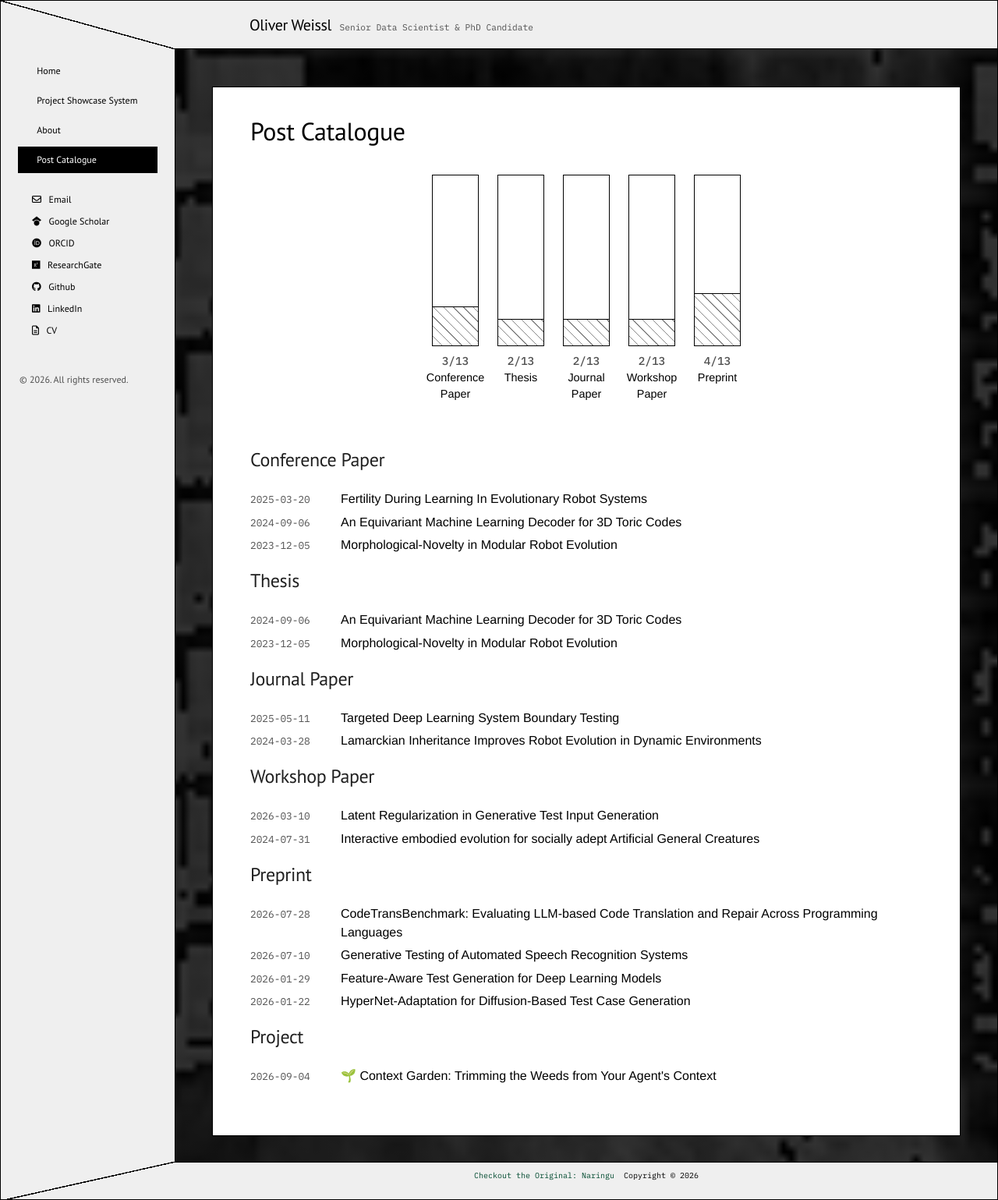
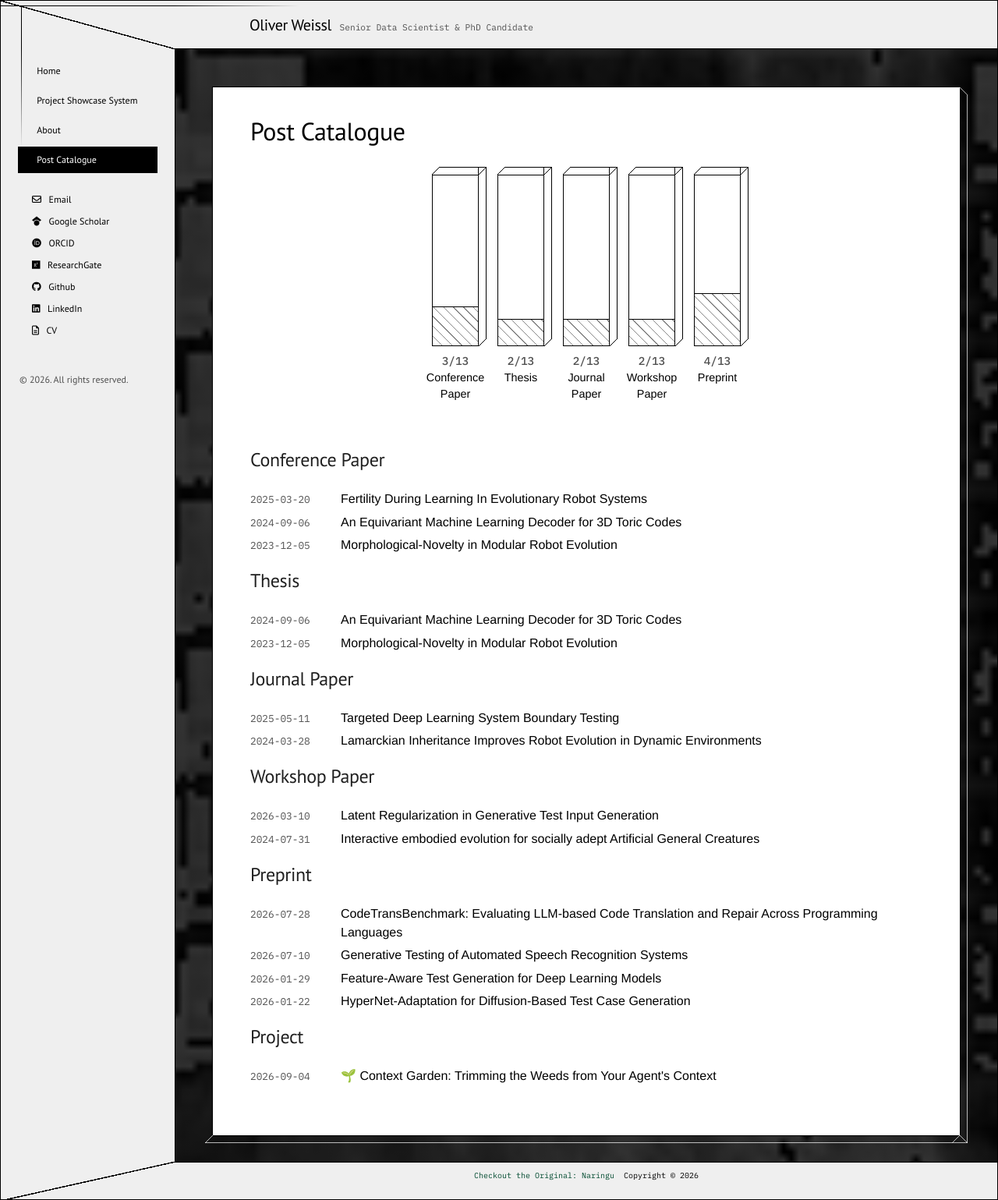
Before and after one commit to oliverweissl/oliverweissl.github.io, a Jekyll site: the page built from category.html, in a window 1280 px wide. Shown: the whole page at 78% size. Built offline with Jekyll 4.4.1, drawn with Linux system fonts in a browser that asks for light colours; nearby versions of some CDN libraries.

Commit message:
Impossible geometry, sparingly: corner joint, slab edge, prism bars
- Top-left frame joint drawn mitred while the header face line runs
  through it
- Content box depth edge seen from two contradicting directions
- Post Catalogue bars as prisms with an edge showing through the top

Co-Authored-By: Claude Opus 5.5 (1M context) <noreply@anthropic.com>

```diff
--- a/_layouts/default.html
+++ b/_layouts/default.html
@@ -24,6 +24,7 @@
         </div>
         {% include footer.html %}
     </div>
+    <div class="frame-corner" aria-hidden="true"></div>
     </div>
  </body>
 </html>
--- a/public/css/refresh.css
+++ b/public/css/refresh.css
@@ -747,3 +747,135 @@ body,
     animation: none;
   }
 }
+
+/*
+ * Impossible geometry, used sparingly (desktop only)
+ */
+.frame-corner {
+  display: none;
+}
+@media (min-width: 48.01em) {
+  /*
+   * 1. Impossible corner: the top-left joint is drawn mitred, yet the header's
+   *    face line runs straight through it to the page edge, as if the header
+   *    also passed over the sidebar. The sidebar's face line starts where the
+   *    two meet on the mitre. Both lines fade out along their beams.
+   */
+  .frame-corner {
+    --f: .12;
+    display: block;
+    position: fixed;
+    top: 0;
+    left: 0;
+    z-index: 20;
+    pointer-events: none;
+  }
+  .frame-corner::before,
+  .frame-corner::after {
+    content: "";
+    position: absolute;
+  }
+  .frame-corner::before {
+    top: calc(var(--f) * var(--head-h));
+    left: 0;
+    width: calc(var(--sidebar-w) + 160px);
+    height: 1px;
+    background: linear-gradient(to right, var(--ink) var(--sidebar-w), transparent);
+  }
+  .frame-corner::after {
+    top: calc(var(--f) * var(--head-h));
+    left: calc(var(--f) * var(--sidebar-w));
+    width: 1px;
+    height: calc(var(--head-h) + 120px);
+    background: linear-gradient(to bottom, var(--ink) calc((1 - var(--f)) * var(--head-h)), transparent);
+  }
+
+  /*
+   * 2. Impossible slab: the white box gets a depth edge, but its right side is
+   *    seen from the left (depth goes down-right) while its bottom is seen from
+   *    the right (depth goes down-left). The two faces split at the
+   *    bottom-right corner, which no real box can do.
+   */
+  .container.content {
+    --d: 10px;
+    --edge: rgba(255, 255, 255, .7);
+    --diag: transparent calc(50% - .6px), var(--edge) calc(50% - .6px), var(--edge) calc(50% + .6px), transparent calc(50% + .6px);
+    position: relative;
+  }
+  .container.content::before,
+  .container.content::after {
+    content: "";
+    position: absolute;
+    pointer-events: none;
+  }
+  /* leave room between the box's depth edge and the footer */
+  .scrollable-content {
+    max-height: calc(100vh - 275px);
+  }
+  /* right face, depth (+d, +d) */
+  .container.content::before {
+    top: 0;
+    left: 100%;
+    width: var(--d);
+    height: calc(100% + var(--d));
+    background:
+      linear-gradient(to top right, var(--diag)) left top / var(--d) var(--d) no-repeat,
+      linear-gradient(var(--edge), var(--edge)) right bottom / 1px calc(100% - var(--d)) no-repeat,
+      linear-gradient(to top right, var(--diag)) left bottom / var(--d) var(--d) no-repeat;
+  }
+  /* bottom face, depth (-d, +d), plus the base line joining both faces */
+  .container.content::after {
+    top: 100%;
+    left: calc(-1 * var(--d));
+    width: calc(100% + 2 * var(--d));
+    height: var(--d);
+    background:
+      linear-gradient(to bottom right, var(--diag)) left top / var(--d) var(--d) no-repeat,
+      linear-gradient(to bottom right, var(--diag)) right var(--d) top 0 / var(--d) var(--d) no-repeat,
+      linear-gradient(var(--edge), var(--edge)) left bottom / 100% 1px no-repeat;
+  }
+}
+
+/*
+ * 3. Post Catalogue: bars drawn as prisms (top face and right side face), with
+ *    the front-right edge continuing up through the top face where it should
+ *    be hidden, as in the impossible cube.
+ */
+.category-bar-container {
+  --d: 10px;
+  --diag: transparent calc(50% - .6px), var(--ink) calc(50% - .6px), var(--ink) calc(50% + .6px), transparent calc(50% + .6px);
+  overflow: visible;
+}
+.category-bar-container::before,
+.category-bar-container::after {
+  content: "";
+  position: absolute;
+  pointer-events: none;
+}
+/* right side face, depth (+d, -d) */
+.category-bar-container::before {
+  top: calc(-1 * var(--d) - 1px);
+  left: calc(100% + 1px);
+  width: var(--d);
+  height: calc(100% + var(--d) + 2px);
+  background:
+    linear-gradient(to bottom right, var(--diag)) left top / var(--d) var(--d) no-repeat,
+    linear-gradient(var(--ink), var(--ink)) right top / 1px calc(100% - var(--d)) no-repeat,
+    linear-gradient(to bottom right, var(--diag)) left bottom / var(--d) var(--d) no-repeat;
+}
+/* top face, plus the edge that shows through it */
+.category-bar-container::after {
+  top: calc(-1 * var(--d) - 1px);
+  left: -1px;
+  width: calc(100% + var(--d) + 2px);
+  height: var(--d);
+  background:
+    linear-gradient(to bottom right, var(--diag)) left top / var(--d) var(--d) no-repeat,
+    linear-gradient(var(--ink), var(--ink)) right top / calc(100% - var(--d)) 1px no-repeat,
+    linear-gradient(var(--ink), var(--ink)) right var(--d) top 0 / 1px 100% no-repeat;
+}
+@media (max-width: 48em) {
+  .category-bar-container {
+    --d: 6px;
+  }
+}
```
